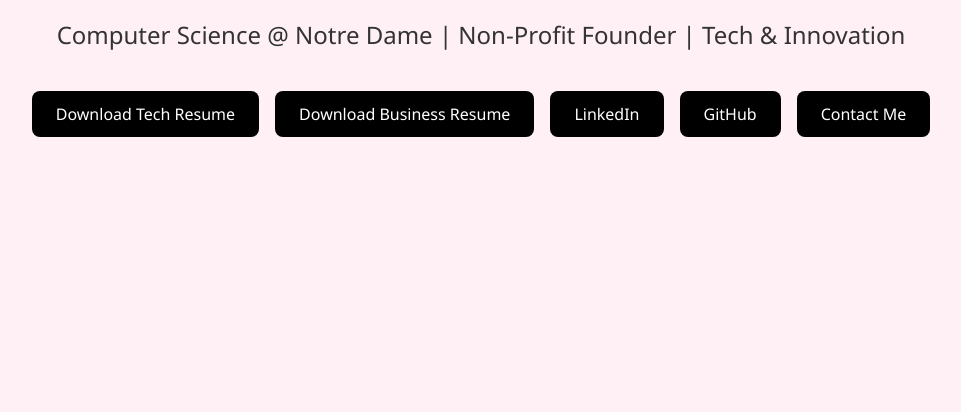
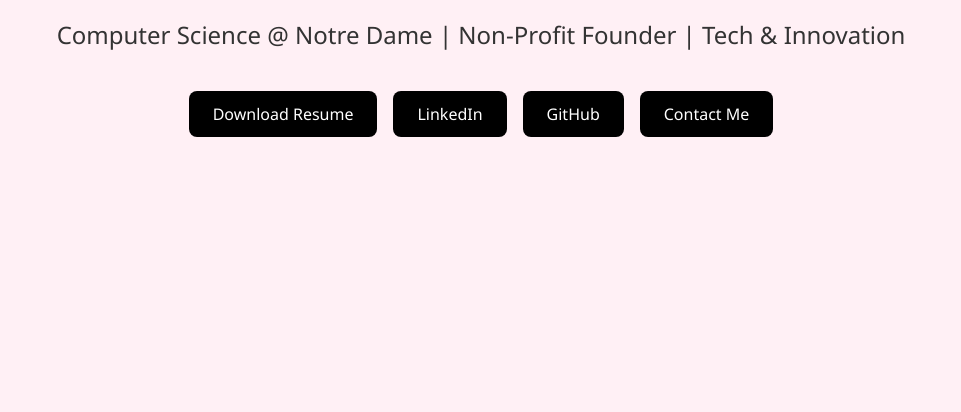
Before and after one commit to VeraCasquero/PersonalWebsite, a plain HTML site: page index.html in a window 1280 px wide. Shown: the part 388-800 px from the top of the page, without its empty margins (159-1120 px from the left). Drawn offline with Linux system fonts and the light colour scheme.

Commit message:
Update index.html

```diff
--- a/index.html
+++ b/index.html
@@ -51,8 +51,7 @@
     <h1>Vera Casquero</h1>
     <h2>Computer Science @ Notre Dame | Non-Profit Founder | Tech & Innovation</h2>
     <div class="btn-group">
-        <a class="btn" href="Tech_resume.pdf" download>Download Tech Resume</a>
-        <a class="btn" href="Consulting_resume.pdf" download>Download Business Resume</a>
+        <a class="btn" href="Tech_resume.pdf" download>Download Resume</a>
         <a class="btn" href="https://www.linkedin.com/in/vera-casquero" target="_blank">LinkedIn</a>
         <a class="btn" href="https://github.com/VeraCasquero" target="_blank">GitHub</a>
         <a class="btn" href="mailto:vcasquer@nd.edu">Contact Me</a>
```
